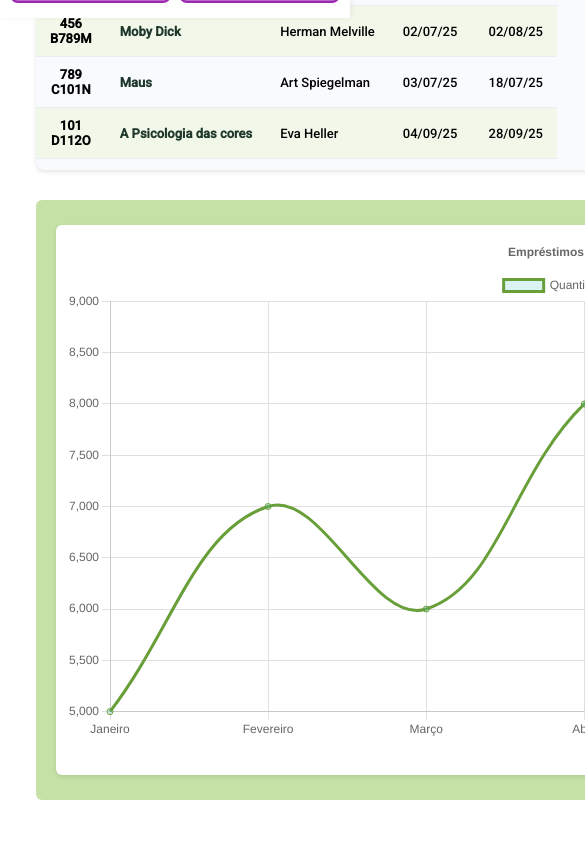
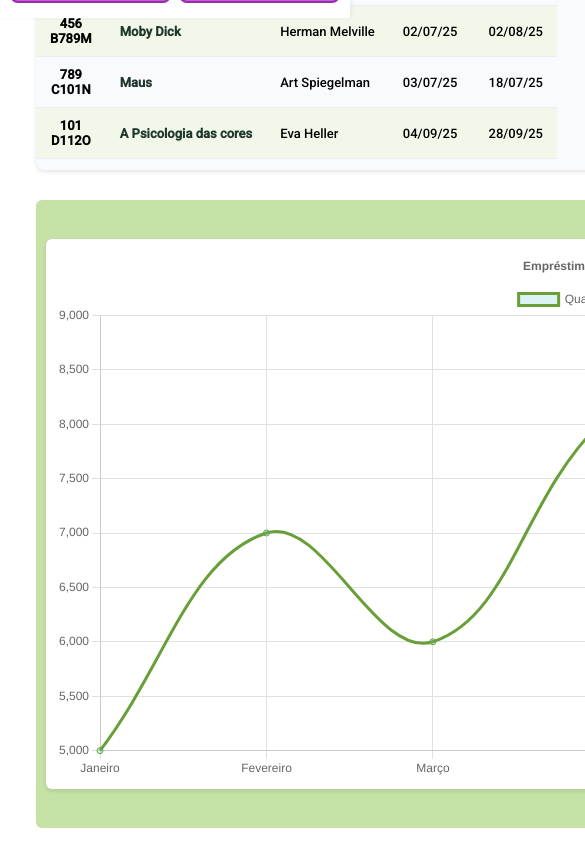
Before and after one commit to ProjetoIntegradorFour/Library-Interface, a React (Vite) app: page / in a window 390 px wide. Shown: the part 991-1835 px from the top of the page, 585 px wide, since content can reach past the window. Built offline with nearby package versions, Linux system fonts and the light colour scheme.

Commit message:
fix #40: updated dashboard

```diff
--- a/src/styles/global.css
+++ b/src/styles/global.css
@@ -53,11 +53,11 @@
 .dashboard-page {
   margin-top: -70px;
   margin-left: var(--sidebar-width);
-  padding: 0px 20px 20px;
+  padding: 0px 20px 0px;
   display: grid;
   grid-template-columns: 320px 1fr;
   align-items: start;
-  min-height: calc(100vh - 300px);
+  min-height: 900px;
 }
 
 .archive-page {
@@ -292,18 +292,18 @@
   margin-top: 20px;
   background-color: var(--pale-green);
   border-radius: 6px;
-  padding: 20px;
+  padding: 10px;
   display: flex;
   justify-content: center;
   align-items: center;
   width: 100%;
   max-width: 1500px;
   margin-left: 30px;
-  min-height: 600px;
+  min-height: 628px;
 }
 
 .dashboard-right .line-chart-container {
-  width: 1030px;
+  width: 1080px;
   height: 550px;
   background: var(--neutral-white);
   border-radius: 6px;
@@ -346,7 +346,7 @@
 .card {
   display: flex;
   width: 55rem;
-  height: 10rem;
+  height: 20rem;
   background-color: var(--neutral-white);
   border: var(--primary-purple) 3px solid;
   border-radius: var(--border-radius);
@@ -369,8 +369,8 @@
 }
 
 .card-content {
-  width: 66.666%;
-  padding: 1rem;
+  width: 65%;
+  padding: 0.1rem;
   flex-direction: column;
   justify-content: space-between;
   color: black;
@@ -412,11 +412,11 @@
   transition: 0.3s;
 }
 
-/* Container Principal da Tabela */
 .table-page-container {
-  min-width: 1400px;
-  min-height: 960px;
-  margin-bottom: 20px auto;
+  width: 100%;
+  max-width: 1400px;
+  min-height: 400px;
+  margin: 20px auto;
   padding: 20px;
   background-color: #dbe4f0;
   border-radius: 15px;
@@ -1123,3 +1123,18 @@
     margin-top: 5px;
   }
 }
+
+@media (max-width: 1024px) {
+  .table-page-container {
+    padding: 16px;
+    max-width: 95%;
+  }
+}
+
+@media (max-width: 600px) {
+  .table-page-container {
+    padding: 12px;
+    border-radius: 10px;
+    max-width: 100%;
+  }
+}
```
